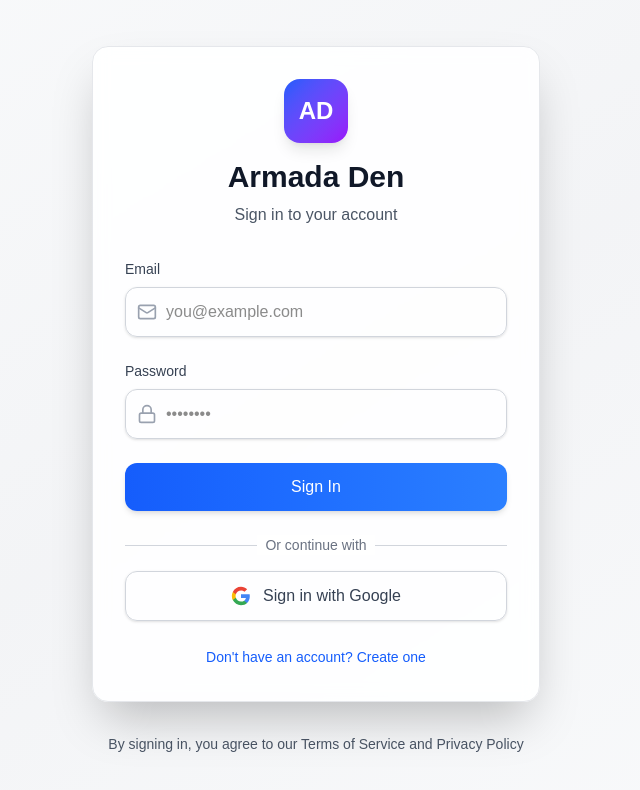
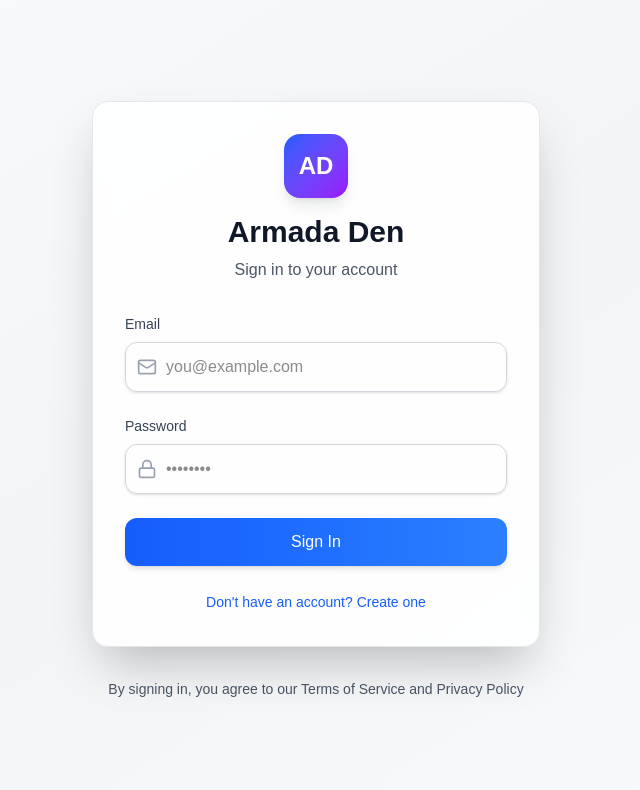
Before and after one commit to Natnael-Alemseged/armada-den-frontend, a Next.js app: page / in a window 1280 px wide. Shown: the top 790 px of the page, without its empty margins (324-964 px from the left). Built offline with nearby package versions, Linux system fonts and the light colour scheme; no server answers.

Commit message:
hide oauth

```diff
--- a/components/auth/LoginForm.tsx
+++ b/components/auth/LoginForm.tsx
@@ -144,44 +144,44 @@
           </form>
 
           <div className="mt-6">
-            <div className="relative">
-              <div className="absolute inset-0 flex items-center">
-                <div className="w-full border-t border-gray-300 dark:border-gray-600"></div>
-              </div>
-              <div className="relative flex justify-center text-sm">
-                <span className="px-2 bg-white dark:bg-gray-800 text-gray-500 dark:text-gray-400">
-                  Or continue with
-                </span>
-              </div>
-            </div>
+            {/*<div className="relative">*/}
+            {/*  <div className="absolute inset-0 flex items-center">*/}
+            {/*    <div className="w-full border-t border-gray-300 dark:border-gray-600"></div>*/}
+            {/*  </div>*/}
+            {/*  <div className="relative flex justify-center text-sm">*/}
+            {/*    <span className="px-2 bg-white dark:bg-gray-800 text-gray-500 dark:text-gray-400">*/}
+            {/*      Or continue with*/}
+            {/*    </span>*/}
+            {/*  </div>*/}
+            {/*</div>*/}
 
-            <button
-              type="button"
-              onClick={handleGoogleSignIn}
-              className="mt-4 w-full flex items-center justify-center gap-3 px-4 py-3 border border-gray-300 dark:border-gray-600 rounded-xl hover:bg-gray-50 dark:hover:bg-gray-700 transition-all duration-200 shadow-sm hover:shadow-md hover:scale-[1.02]"
-            >
-              <svg className="w-5 h-5" viewBox="0 0 24 24">
-                <path
-                  fill="#4285F4"
-                  d="M22.56 12.25c0-.78-.07-1.53-.2-2.25H12v4.26h5.92c-.26 1.37-1.04 2.53-2.21 3.31v2.77h3.57c2.08-1.92 3.28-4.74 3.28-8.09z"
-                />
-                <path
-                  fill="#34A853"
-                  d="M12 23c2.97 0 5.46-.98 7.28-2.66l-3.57-2.77c-.98.66-2.23 1.06-3.71 1.06-2.86 0-5.29-1.93-6.16-4.53H2.18v2.84C3.99 20.53 7.7 23 12 23z"
-                />
-                <path
-                  fill="#FBBC05"
-                  d="M5.84 14.09c-.22-.66-.35-1.36-.35-2.09s.13-1.43.35-2.09V7.07H2.18C1.43 8.55 1 10.22 1 12s.43 3.45 1.18 4.93l2.85-2.22.81-.62z"
-                />
-                <path
-                  fill="#EA4335"
-                  d="M12 5.38c1.62 0 3.06.56 4.21 1.64l3.15-3.15C17.45 2.09 14.97 1 12 1 7.7 1 3.99 3.47 2.18 7.07l3.66 2.84c.87-2.6 3.3-4.53 6.16-4.53z"
-                />
-              </svg>
-              <span className="text-gray-700 dark:text-gray-300 font-medium">
-                Sign in with Google
-              </span>
-            </button>
+            {/*<button*/}
+            {/*  type="button"*/}
+            {/*  onClick={handleGoogleSignIn}*/}
+            {/*  className="mt-4 w-full flex items-center justify-center gap-3 px-4 py-3 border border-gray-300 dark:border-gray-600 rounded-xl hover:bg-gray-50 dark:hover:bg-gray-700 transition-all duration-200 shadow-sm hover:shadow-md hover:scale-[1.02]"*/}
+            {/*>*/}
+            {/*  <svg className="w-5 h-5" viewBox="0 0 24 24">*/}
+            {/*    <path*/}
+            {/*      fill="#4285F4"*/}
+            {/*      d="M22.56 12.25c0-.78-.07-1.53-.2-2.25H12v4.26h5.92c-.26 1.37-1.04 2.53-2.21 3.31v2.77h3.57c2.08-1.92 3.28-4.74 3.28-8.09z"*/}
+            {/*    />*/}
+            {/*    <path*/}
+            {/*      fill="#34A853"*/}
+            {/*      d="M12 23c2.97 0 5.46-.98 7.28-2.66l-3.57-2.77c-.98.66-2.23 1.06-3.71 1.06-2.86 0-5.29-1.93-6.16-4.53H2.18v2.84C3.99 20.53 7.7 23 12 23z"*/}
+            {/*    />*/}
+            {/*    <path*/}
+            {/*      fill="#FBBC05"*/}
+            {/*      d="M5.84 14.09c-.22-.66-.35-1.36-.35-2.09s.13-1.43.35-2.09V7.07H2.18C1.43 8.55 1 10.22 1 12s.43 3.45 1.18 4.93l2.85-2.22.81-.62z"*/}
+            {/*    />*/}
+            {/*    <path*/}
+            {/*      fill="#EA4335"*/}
+            {/*      d="M12 5.38c1.62 0 3.06.56 4.21 1.64l3.15-3.15C17.45 2.09 14.97 1 12 1 7.7 1 3.99 3.47 2.18 7.07l3.66 2.84c.87-2.6 3.3-4.53 6.16-4.53z"*/}
+            {/*    />*/}
+            {/*  </svg>*/}
+            {/*  <span className="text-gray-700 dark:text-gray-300 font-medium">*/}
+            {/*    Sign in with Google*/}
+            {/*  </span>*/}
+            {/*</button>*/}
           </div>
 
           <div className="mt-6 text-center">
```
